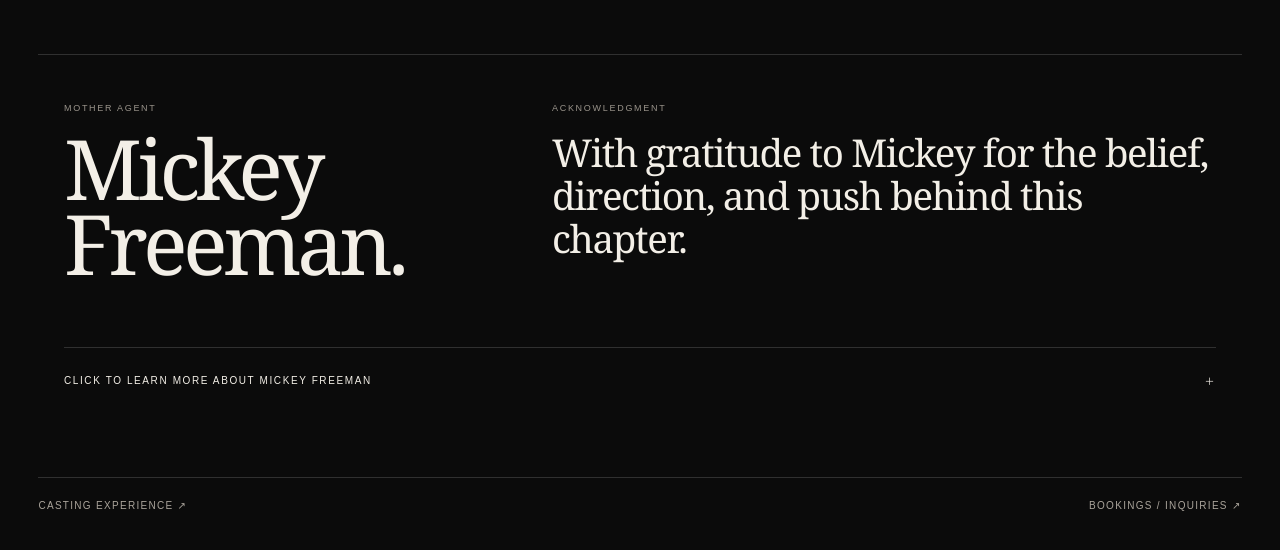
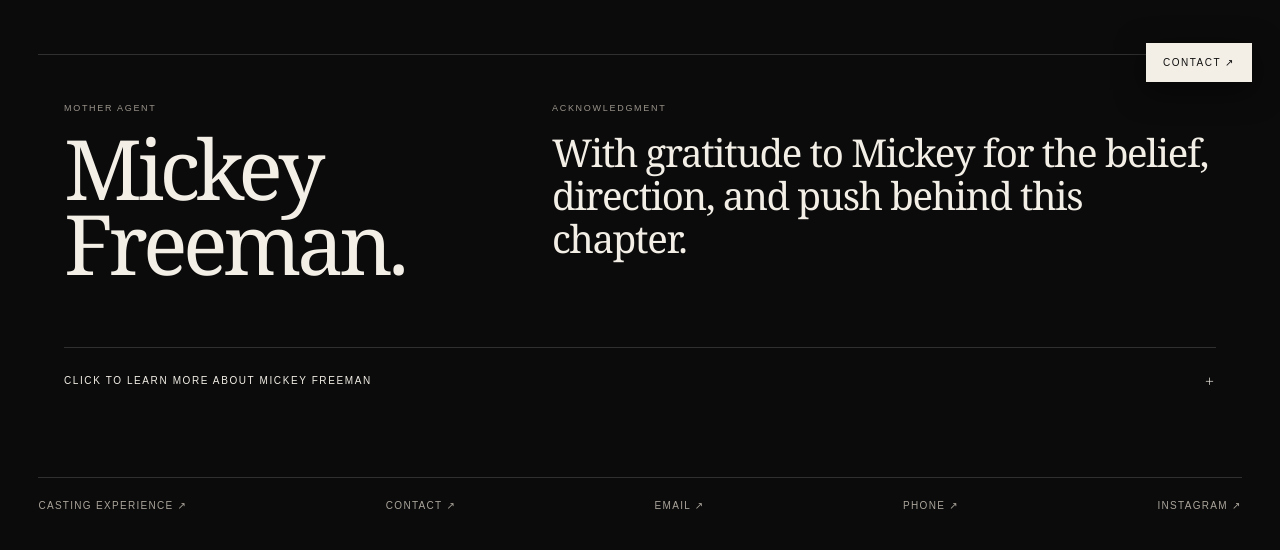
Before and after one commit to hyperjayy-star/hyperjayy-star.github.io, a plain HTML site: page about/index.html in a window 1280 px wide. Shown: the part 702-1252 px from the top of the page. Drawn offline with Linux system fonts and the light colour scheme.

Commit message:
Add one-tap contact links to about/index.html

```diff
--- a/about/index.html
+++ b/about/index.html
@@ -14,9 +14,14 @@
 details{border-top:1px solid #303030;margin-top:6vh}summary{list-style:none;cursor:pointer;padding:25px 0;display:flex;justify-content:space-between;align-items:center;font-size:10px;letter-spacing:.16em}summary::-webkit-details-marker{display:none}.bio{display:grid;grid-template-columns:1fr 1fr;gap:6vw;padding:10px 0 34px}.bio p{font-size:16px;line-height:1.6;color:#c9c3ba;margin:0;max-width:700px}.links{display:flex;flex-direction:column;align-items:flex-start;gap:13px;font-size:10px;letter-spacing:.14em}.links a{border-bottom:1px solid #666;padding-bottom:6px}
 footer{border-top:1px solid #303030;margin-top:6vh;padding:22px 0 0;display:flex;justify-content:space-between;font-size:10px;letter-spacing:.13em;color:#aaa49b}
 @media(max-width:800px){.hero{grid-template-columns:1fr;padding:8vh 0 4vh}.photo{height:58svh}.agent-grid,.bio{grid-template-columns:1fr}.page{padding-left:16px;padding-right:16px}.title{font-size:70px}}
+
+.quick-contact{position:fixed;right:clamp(12px,3vw,28px);bottom:calc(16px + env(safe-area-inset-bottom));z-index:80;display:inline-block;background:#f3efe7;color:#101010;padding:13px 16px;box-shadow:0 8px 30px #0008;border:1px solid #f3efe7;font-size:10px;letter-spacing:.15em}
+.quick-contact:focus-visible{outline:2px solid #fff;outline-offset:4px}
+footer{flex-wrap:wrap;gap:20px}
 </style>
 </head>
 <body>
+<a class="quick-contact" href="/contact/" aria-label="Open contact options: phone, email, Instagram">CONTACT ↗</a>
 <div class="page">
 <header class="top"><a class="jo" href="/">JO</a><span>ABOUT / PROFILE</span><a href="/">BACK HOME ↗</a></header>
 
@@ -56,7 +61,7 @@ footer{border-top:1px solid #303030;margin-top:6vh;padding:22px 0 0;display:flex
 </details>
 </section>
 
-<footer><a href="/casting/">CASTING EXPERIENCE ↗</a><a href="mailto:contact@jaidenortiz.com">BOOKINGS / INQUIRIES ↗</a></footer>
+<footer><a href="/casting/">CASTING EXPERIENCE ↗</a><a href="/contact/">CONTACT ↗</a><a href="mailto:contact@jaidenortiz.com">EMAIL ↗</a><a href="tel:+17186077079">PHONE ↗</a><a href="https://www.instagram.com/jaidenn_n/" target="_blank" rel="noopener noreferrer">INSTAGRAM ↗</a></footer>
 </div>
 </body>
 </html>
```
